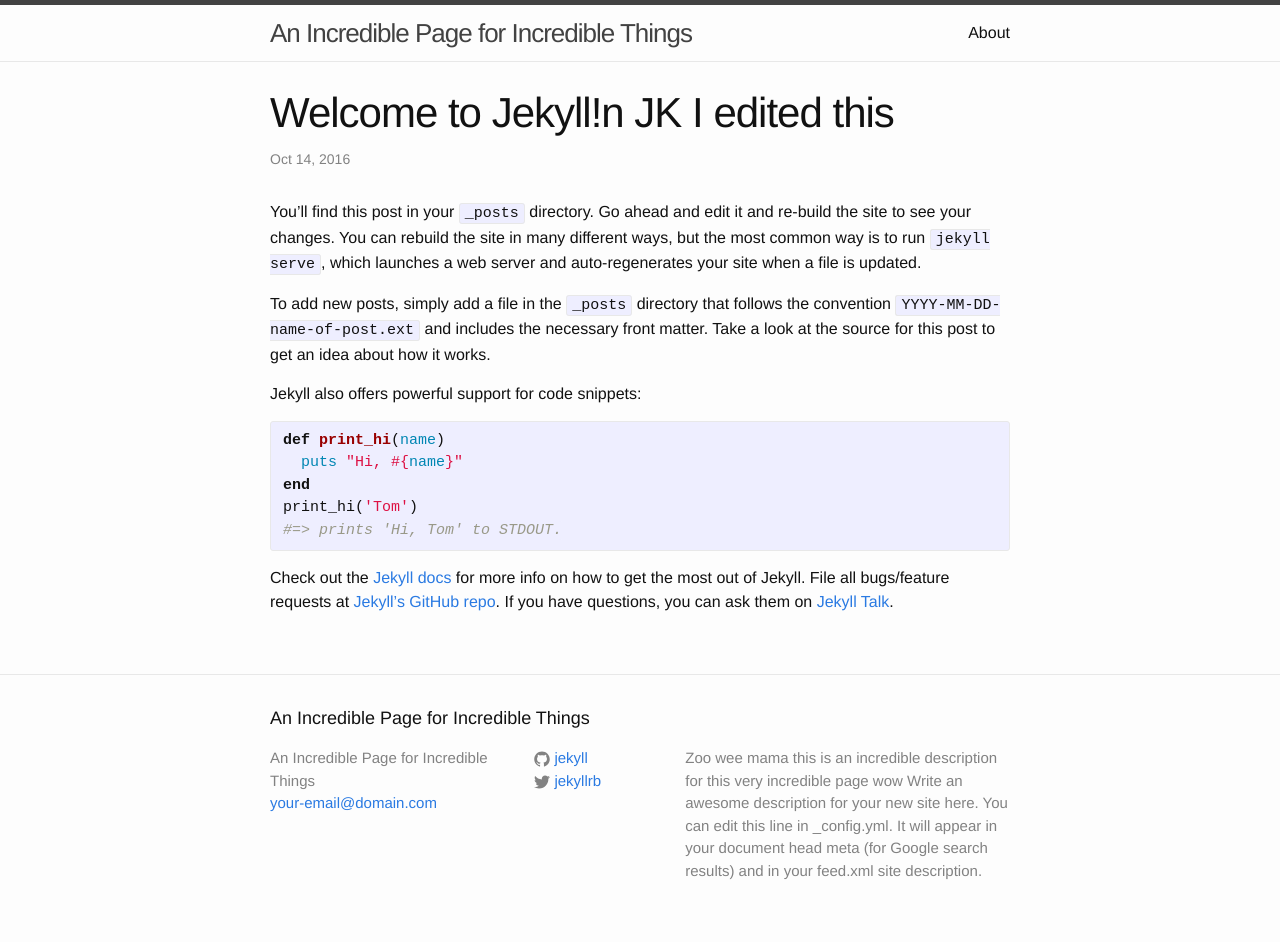
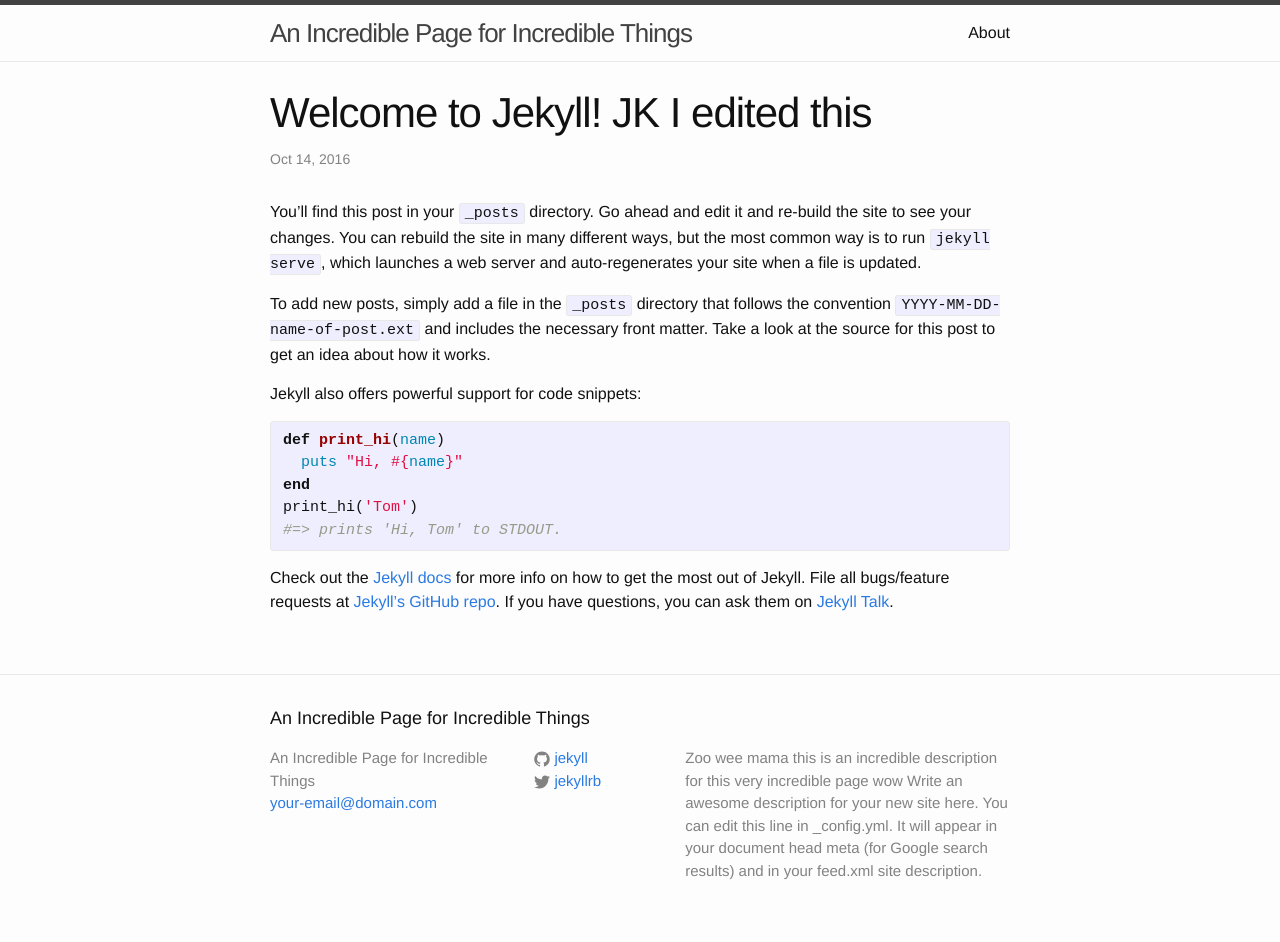
Before and after one commit to misstayleigh/misstayleigh.github.io, a Jekyll site: the page built from _posts/2016-10-14-welcome-to-jekyll.markdown, in a window 1280 px wide. Built offline with Jekyll 4.4.1, drawn with Linux system fonts in a browser that asks for light colours.

```diff
--- a/_posts/2016-10-14-welcome-to-jekyll.markdown
+++ b/_posts/2016-10-14-welcome-to-jekyll.markdown
@@ -1,6 +1,6 @@
 ---
 layout: post
-title:  "Welcome to Jekyll!n JK I edited this"
+title:  "Welcome to Jekyll! JK I edited this"
 date:   2016-10-14 19:18:55 -0400
 categories: jekyll update
 ---
```
